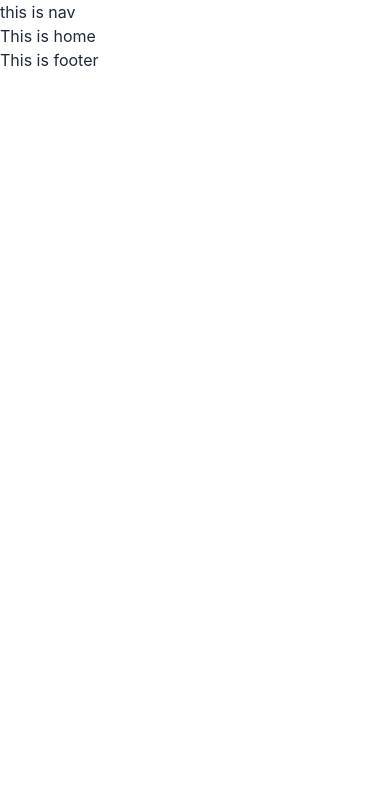
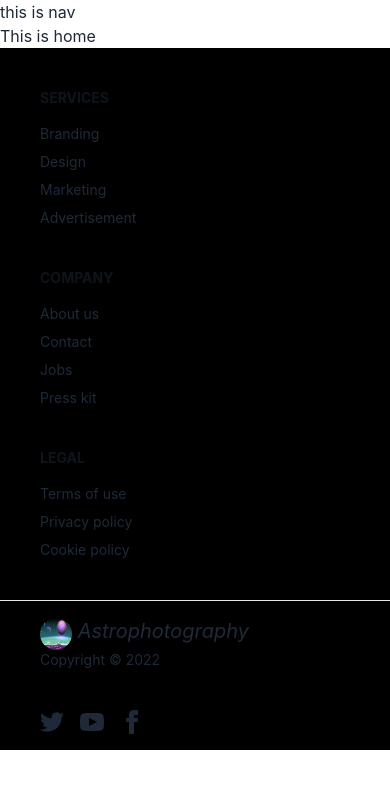
Before and after one commit to Oliulla/astrophotography-client, a React (Create React App) app: page / in a window 390 px wide. Shown: the top 788 px of the page. Built offline with nearby package versions, Linux system fonts and the light colour scheme.

Commit message:
added responsive footer and error page

```diff
--- a/src/Routes/Router.js
+++ b/src/Routes/Router.js
@@ -13,7 +13,11 @@
             {
                 path: '/',
                 element: <Home />
-            }
+            },
+            {
+                path: '/home',
+                element: <Home />
+            },
         ]
     }
 ])
--- a/src/pages/Shared/ErrorPage/ErrorPage.jsx
+++ b/src/pages/Shared/ErrorPage/ErrorPage.jsx
@@ -1,11 +1,22 @@
-import React from 'react';
+import React from "react";
+import { useRouteError } from "react-router-dom";
 
 const ErrorPage = () => {
-    return (
-        <div>
-            <h2>This is Error page</h2>
+  const error = useRouteError();
+
+  return (
+    <div>
+      {error && (
+        <div className="text-center my-[10%]">
+          <div>
+            <h1 className="text-4xl">Opps!!!</h1>
+            <h3 className="text-5xl my-4">{error.status}</h3>
+            <h1 className="text-4xl">{error.statusText}</h1>
+          </div>
         </div>
-    );
+      )}
+    </div>
+  );
 };
 
 export default ErrorPage;
--- a/src/pages/Shared/Footer/Footer.jsx
+++ b/src/pages/Shared/Footer/Footer.jsx
@@ -1,11 +1,94 @@
-import React from 'react';
+import React from "react";
+import { Link } from "react-router-dom";
+import brandImg from '../../../assets/img/brandImg.jpg';
 
 const Footer = () => {
-    return (
+  return (
+    <div>
+      <footer className="footer p-10 bg-black text-base-content">
         <div>
-            <h2>This is footer</h2>
+          <span className="footer-title">Services</span>
+          <a className="link link-hover">Branding</a>
+          <a className="link link-hover">Design</a>
+          <a className="link link-hover">Marketing</a>
+          <a className="link link-hover">Advertisement</a>
         </div>
-    );
+        <div>
+          <span className="footer-title">Company</span>
+          <a className="link link-hover">About us</a>
+          <a className="link link-hover">Contact</a>
+          <a className="link link-hover">Jobs</a>
+          <a className="link link-hover">Press kit</a>
+        </div>
+        <div>
+          <span className="footer-title">Legal</span>
+          <a className="link link-hover">Terms of use</a>
+          <a className="link link-hover">Privacy policy</a>
+          <a className="link link-hover">Cookie policy</a>
+        </div>
+      </footer>
+      <footer className="footer px-10 py-4 border-t bg-black text-base-content border-base-300">
+        <div className="items-center grid-flow-col">
+
+          {/* <svg
+            width="24"
+            height="24"
+            viewBox="0 0 24 24"
+            xmlns="http://www.w3.org/2000/svg"
+            fillRule="evenodd"
+            clipRule="evenodd"
+            className="fill-current"
+          >
+            <path d="M22.672 15.226l-2.432.811.841 2.515c.33 1.019-.209 2.127-1.23 2.456-1.15.325-2.148-.321-2.463-1.226l-.84-2.518-5.013 1.677.84 2.517c.391 1.203-.434 2.542-1.831 2.542-.88 0-1.601-.564-1.86-1.314l-.842-2.516-2.431.809c-1.135.328-2.145-.317-2.463-1.229-.329-1.018.211-2.127 1.231-2.456l2.432-.809-1.621-4.823-2.432.808c-1.355.384-2.558-.59-2.558-1.839 0-.817.509-1.582 1.327-1.846l2.433-.809-.842-2.515c-.33-1.02.211-2.129 1.232-2.458 1.02-.329 2.13.209 2.461 1.229l.842 2.515 5.011-1.677-.839-2.517c-.403-1.238.484-2.553 1.843-2.553.819 0 1.585.509 1.85 1.326l.841 2.517 2.431-.81c1.02-.33 2.131.211 2.461 1.229.332 1.018-.21 2.126-1.23 2.456l-2.433.809 1.622 4.823 2.433-.809c1.242-.401 2.557.484 2.557 1.838 0 .819-.51 1.583-1.328 1.847m-8.992-6.428l-5.01 1.675 1.619 4.828 5.011-1.674-1.62-4.829z"></path>
+          </svg> */}
+          <p>
+           <Link to='/'>
+           <img className="w-8 h-8 inline-block rounded-full" src={brandImg} alt="astrophotography logo" />
+            <em className="text-xl md:text-2xl"> Astrophotography </em>
+            </Link><br />
+            Copyright © 2022
+          </p>
+        </div>
+        <div className="md:place-self-center md:justify-self-end">
+          <div className="grid grid-flow-col gap-4">
+            <a>
+              <svg
+                xmlns="http://www.w3.org/2000/svg"
+                width="24"
+                height="24"
+                viewBox="0 0 24 24"
+                className="fill-current cursor-pointer hover:text-blue-700"
+              >
+                <path d="M24 4.557c-.883.392-1.832.656-2.828.775 1.017-.609 1.798-1.574 2.165-2.724-.951.564-2.005.974-3.127 1.195-.897-.957-2.178-1.555-3.594-1.555-3.179 0-5.515 2.966-4.797 6.045-4.091-.205-7.719-2.165-10.148-5.144-1.29 2.213-.669 5.108 1.523 6.574-.806-.026-1.566-.247-2.229-.616-.054 2.281 1.581 4.415 3.949 4.89-.693.188-1.452.232-2.224.084.626 1.956 2.444 3.379 4.6 3.419-2.07 1.623-4.678 2.348-7.29 2.04 2.179 1.397 4.768 2.212 7.548 2.212 9.142 0 14.307-7.721 13.995-14.646.962-.695 1.797-1.562 2.457-2.549z"></path>
+              </svg>
+            </a>
+            <a>
+              <svg
+                xmlns="http://www.w3.org/2000/svg"
+                width="24"
+                height="24"
+                viewBox="0 0 24 24"
+                className="fill-current cursor-pointer hover:text-blue-700"
+              >
+                <path d="M19.615 3.184c-3.604-.246-11.631-.245-15.23 0-3.897.266-4.356 2.62-4.385 8.816.029 6.185.484 8.549 4.385 8.816 3.6.245 11.626.246 15.23 0 3.897-.266 4.356-2.62 4.385-8.816-.029-6.185-.484-8.549-4.385-8.816zm-10.615 12.816v-8l8 3.993-8 4.007z"></path>
+              </svg>
+            </a>
+            <a>
+              <svg
+                xmlns="http://www.w3.org/2000/svg"
+                width="24"
+                height="24"
+                viewBox="0 0 24 24"
+                className="fill-current cursor-pointer hover:text-blue-700"
+              >
+                <path d="M9 8h-3v4h3v12h5v-12h3.642l.358-4h-4v-1.667c0-.955.192-1.333 1.115-1.333h2.885v-5h-3.808c-3.596 0-5.192 1.583-5.192 4.615v3.385z"></path>
+              </svg>
+            </a>
+          </div>
+        </div>
+      </footer>
+    </div>
+  );
 };
 
 export default Footer;
```
